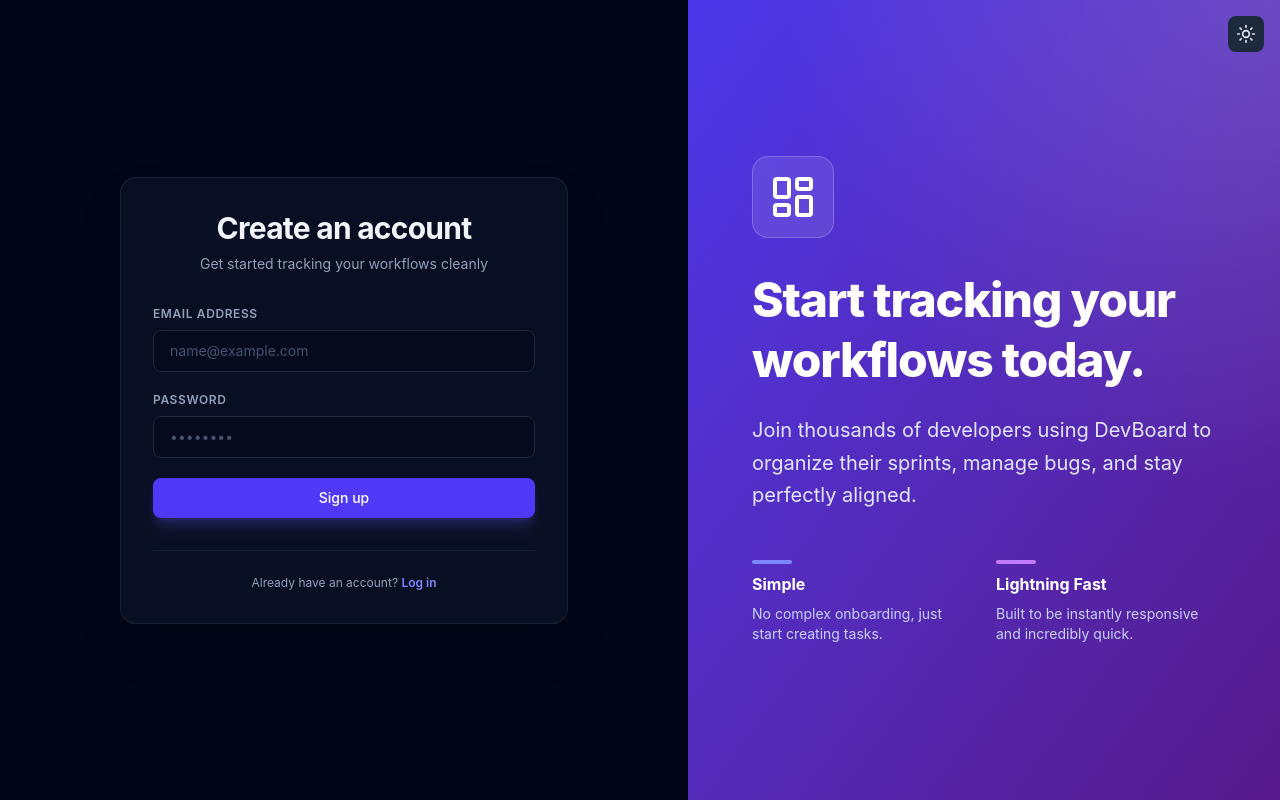
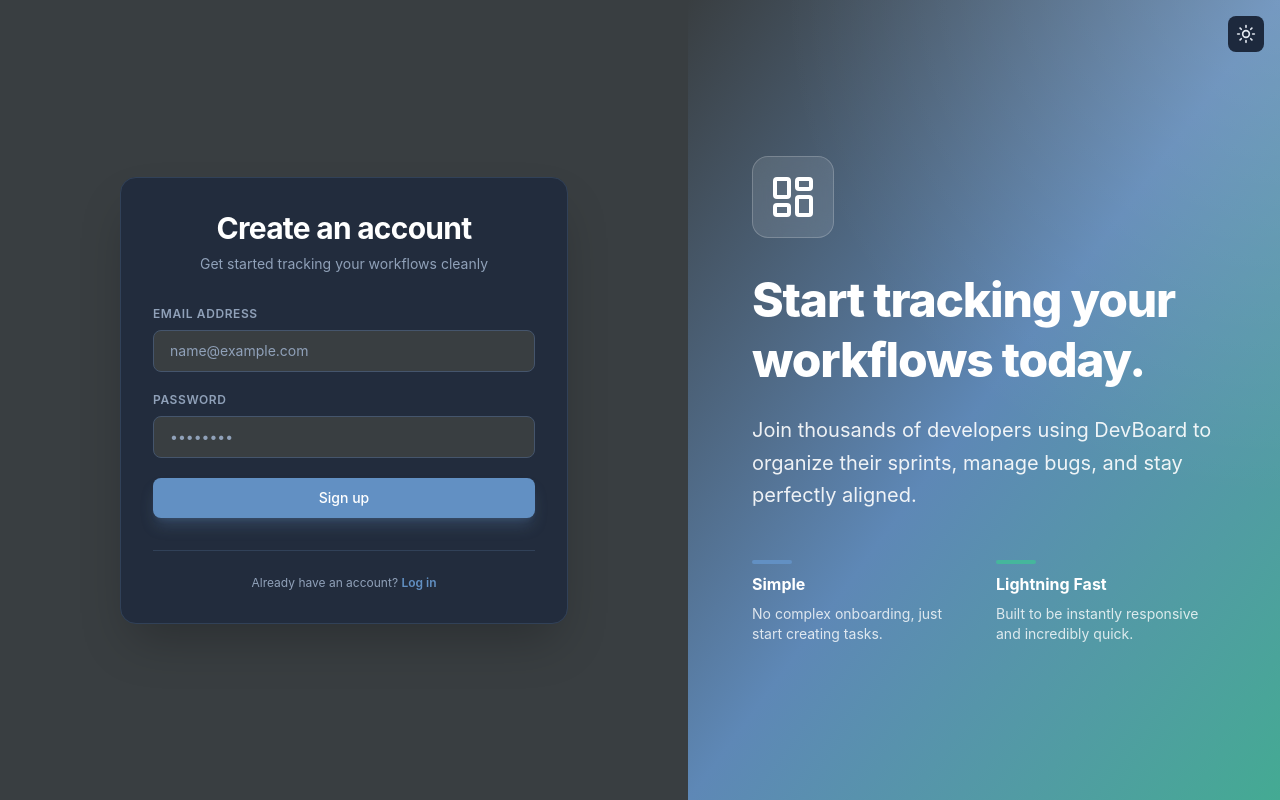
Before and after one commit to Hilawi-G/DevBoard, a React app in the folder frontend/: page /register in a window 1280 px wide. Built offline with nearby package versions, Linux system fonts and the light colour scheme; the HTML template or start-up script is replaced by a standard one.

Commit message:
style: update dark theme colors and improve UI consistency across Login, Register, and Dashboard components

```diff
--- a/frontend/src/index.css
+++ b/frontend/src/index.css
@@ -1,6 +1,12 @@
 @import "tailwindcss";
+
+@theme {
+  --color-gunmetal: #393e41;
+  --color-dusty-denim: #6290c3;
+  --color-ocean-mist: #45b69c;
+}
+
 @custom-variant dark (&:where(.dark, .dark *));
-
 
 @utility no-scrollbar {
   -ms-overflow-style: none;  /* IE and Edge */
--- a/frontend/src/pages/Register.jsx
+++ b/frontend/src/pages/Register.jsx
@@ -54,7 +54,7 @@ export default function Register() {
   };
 
   return (
-    <div className="min-h-screen flex bg-slate-50 dark:bg-slate-950 transition-colors">
+    <div className="min-h-screen flex bg-slate-50 dark:bg-gunmetal transition-colors">
 
       {/* Absolute Theme Toggle for the Auth Pages */}
       <div className="absolute top-4 right-4 z-50">
@@ -63,9 +63,9 @@ export default function Register() {
 
       {/* Left Column: The Form */}
       <div className="flex-1 flex items-center justify-center p-8 lg:p-12 z-10 relative">
-        <div className="w-full max-w-md bg-white/80 dark:bg-slate-900/60 border border-slate-200 dark:border-slate-800/80 backdrop-blur-xl rounded-2xl p-8 shadow-2xl transition-colors">
+        <div className="w-full max-w-md bg-white/80 dark:bg-slate-800/80 border border-slate-200 dark:border-slate-700 backdrop-blur-xl rounded-2xl p-8 shadow-2xl transition-colors">
           <div className="text-center mb-8">
-            <h2 className="text-3xl font-bold tracking-tight text-slate-900 dark:text-slate-100">Create an account</h2>
+            <h2 className="text-3xl font-bold tracking-tight text-slate-900 dark:text-white">Create an account</h2>
             <p className="text-sm text-slate-500 dark:text-slate-400 mt-2">Get started tracking your workflows cleanly</p>
           </div>
 
@@ -86,7 +86,7 @@ export default function Register() {
                 value={formData.email}
                 onChange={handleChange}
                 placeholder="name@example.com"
-                className="w-full px-4 py-2.5 bg-slate-100 dark:bg-slate-950/40 border border-slate-200 dark:border-slate-800 text-slate-900 dark:text-slate-100 rounded-lg focus:outline-none focus:border-indigo-500 focus:ring-1 focus:ring-indigo-500/30 transition-all text-sm placeholder:text-slate-400 dark:placeholder:text-slate-600"
+                className="w-full px-4 py-2.5 bg-slate-100 dark:bg-gunmetal border border-slate-200 dark:border-slate-600 text-slate-900 dark:text-white rounded-lg focus:outline-none focus:border-dusty-denim focus:ring-1 focus:ring-dusty-denim/30 transition-all text-sm placeholder:text-slate-400 dark:placeholder:text-slate-400"
               />
             </div>
 
@@ -100,23 +100,23 @@ export default function Register() {
                 value={formData.password}
                 onChange={handleChange}
                 placeholder="••••••••"
-                className="w-full px-4 py-2.5 bg-slate-100 dark:bg-slate-950/40 border border-slate-200 dark:border-slate-800 text-slate-900 dark:text-slate-100 rounded-lg focus:outline-none focus:border-indigo-500 focus:ring-1 focus:ring-indigo-500/30 transition-all text-sm placeholder:text-slate-400 dark:placeholder:text-slate-600"
+                className="w-full px-4 py-2.5 bg-slate-100 dark:bg-gunmetal border border-slate-200 dark:border-slate-600 text-slate-900 dark:text-white rounded-lg focus:outline-none focus:border-dusty-denim focus:ring-1 focus:ring-dusty-denim/30 transition-all text-sm placeholder:text-slate-400 dark:placeholder:text-slate-400"
               />
             </div>
 
             <button
               type="submit"
               disabled={loading}
-              className="w-full py-2.5 bg-indigo-600 hover:bg-indigo-500 disabled:bg-indigo-600/50 text-white font-medium rounded-lg text-sm transition-colors cursor-pointer flex justify-center items-center shadow-lg shadow-indigo-500/25"
+              className="w-full py-2.5 bg-dusty-denim hover:bg-ocean-mist disabled:bg-dusty-denim/50 text-white font-medium rounded-lg text-sm transition-colors cursor-pointer flex justify-center items-center shadow-lg shadow-dusty-denim/25"
             >
               {loading ? 'Creating account...' : 'Sign up'}
             </button>
           </form>
 
-          <div className="text-center mt-8 pt-6 border-t border-slate-200 dark:border-slate-800/60 transition-colors">
+          <div className="text-center mt-8 pt-6 border-t border-slate-200 dark:border-slate-700 transition-colors">
             <p className="text-xs text-slate-500 dark:text-slate-400">
               Already have an account?{' '}
-              <Link to="/login" className="text-indigo-600 dark:text-indigo-400 hover:text-indigo-700 dark:hover:text-indigo-300 font-semibold transition-colors">
+              <Link to="/login" className="text-dusty-denim dark:text-dusty-denim hover:text-ocean-mist dark:hover:text-ocean-mist font-semibold transition-colors">
                 Log in
               </Link>
             </p>
@@ -125,8 +125,8 @@ export default function Register() {
       </div>
 
       {/* Right Column: Welcome Banner / Intro (Hidden on smaller screens) */}
-      <div className="hidden lg:flex lg:flex-1 relative overflow-hidden bg-indigo-900">
-        <div className="absolute inset-0 bg-gradient-to-br from-indigo-600 to-purple-900 opacity-90 z-0"></div>
+      <div className="hidden lg:flex lg:flex-1 relative overflow-hidden bg-gunmetal">
+        <div className="absolute inset-0 bg-gradient-to-br from-gunmetal via-dusty-denim to-ocean-mist opacity-90 z-0"></div>
         <div className="absolute inset-0 bg-[radial-gradient(circle_at_top_right,rgba(255,255,255,0.15),transparent_50%)] z-10"></div>
 
         <div className="relative z-20 flex flex-col justify-center items-start p-16 w-full h-full text-white">
@@ -136,20 +136,20 @@ export default function Register() {
           <h1 className="text-5xl font-extrabold tracking-tight mb-6 leading-tight">
             Start tracking your workflows today.
           </h1>
-          <p className="text-xl text-indigo-100 max-w-lg leading-relaxed mb-8">
+          <p className="text-xl text-white/90 max-w-lg leading-relaxed mb-8">
             Join thousands of developers using DevBoard to organize their sprints, manage bugs, and stay perfectly aligned.
           </p>
 
           <div className="grid grid-cols-2 gap-6 mt-4">
              <div className="flex flex-col gap-2">
-                <div className="w-10 h-1 bg-indigo-400 rounded-full"></div>
+                <div className="w-10 h-1 bg-dusty-denim rounded-full"></div>
                 <h4 className="font-bold">Simple</h4>
-                <p className="text-sm text-indigo-200">No complex onboarding, just start creating tasks.</p>
+                <p className="text-sm text-white/80">No complex onboarding, just start creating tasks.</p>
              </div>
              <div className="flex flex-col gap-2">
-                <div className="w-10 h-1 bg-purple-400 rounded-full"></div>
+                <div className="w-10 h-1 bg-ocean-mist rounded-full"></div>
                 <h4 className="font-bold">Lightning Fast</h4>
-                <p className="text-sm text-indigo-200">Built to be instantly responsive and incredibly quick.</p>
+                <p className="text-sm text-white/80">Built to be instantly responsive and incredibly quick.</p>
              </div>
           </div>
         </div>
```
Also changed, not shown: frontend/src/pages/Dashboard.jsx (+30 -30 lines), frontend/src/pages/Login.jsx (+12 -12 lines).
